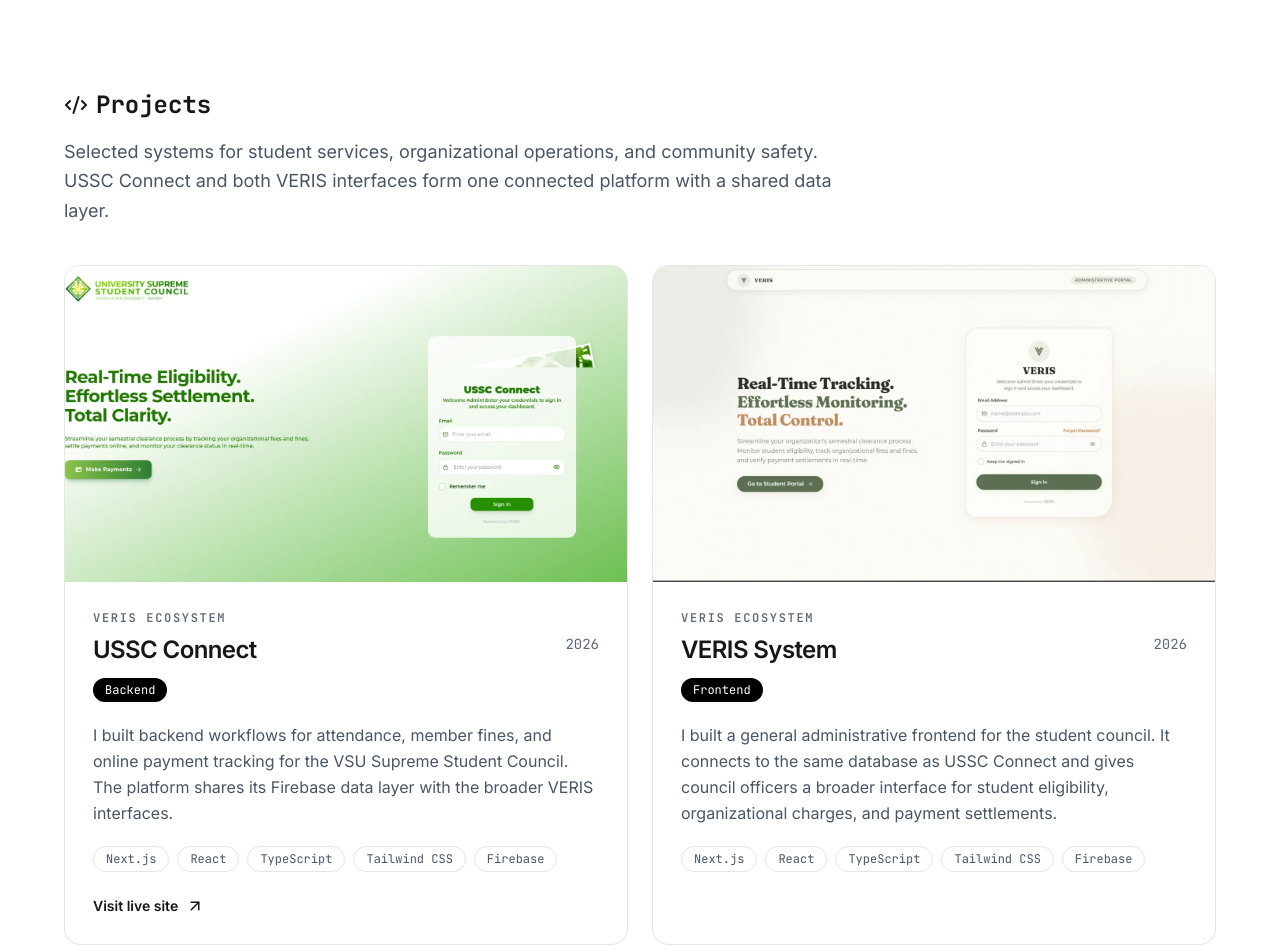
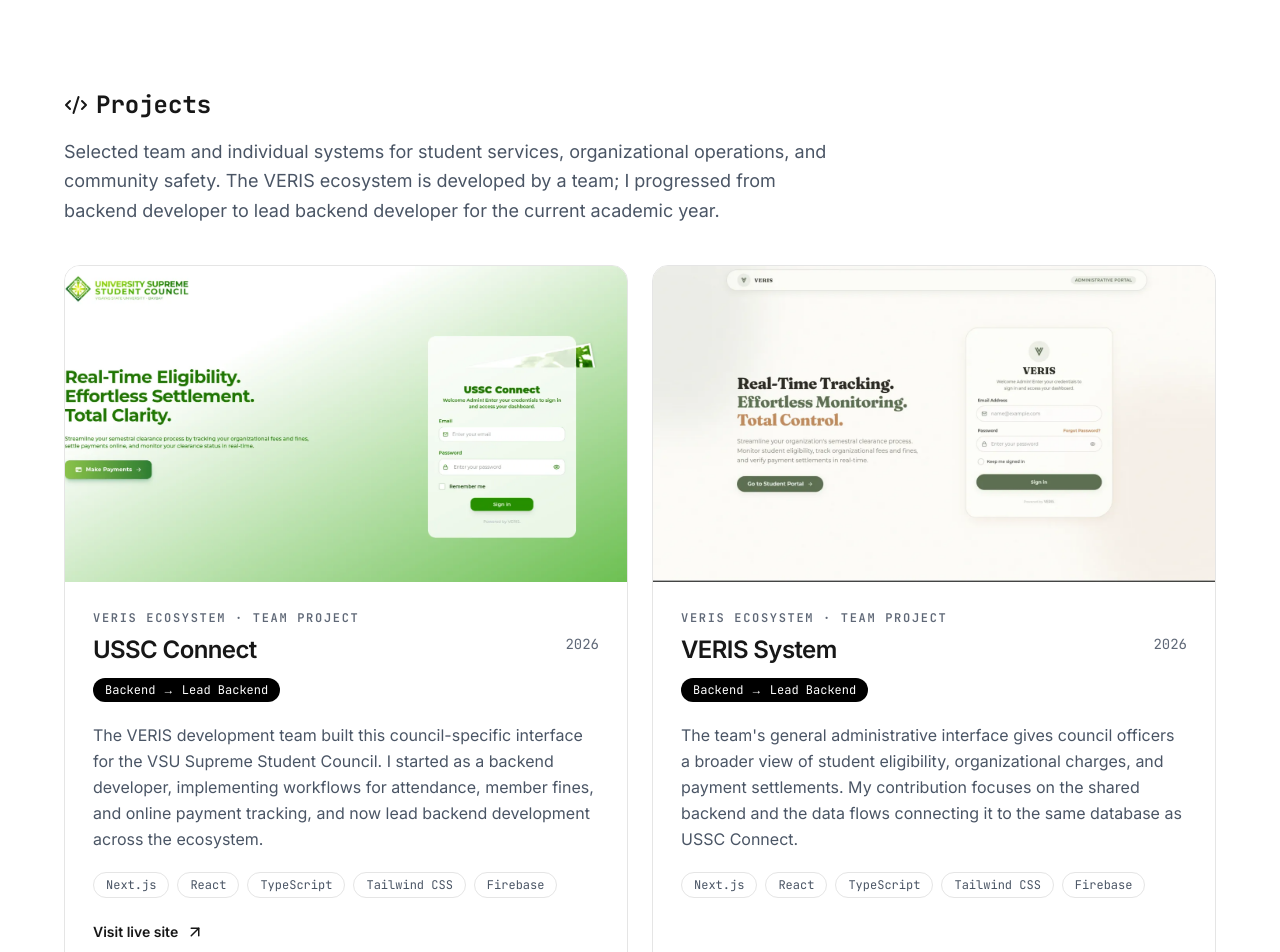
Before and after one commit to xy-real/portfolio-new, a Next.js app: page / in a window 1280 px wide. Shown: the part 1640-2592 px from the top of the page. Built offline with nearby package versions, Linux system fonts and the light colour scheme; no server answers.

Commit message:
fix: clarify VERIS team role and backend leadership

```diff
--- a/app/components/Projects.tsx
+++ b/app/components/Projects.tsx
@@ -18,10 +18,10 @@
 const projects: Project[] = [
   {
     title: "USSC Connect",
-    role: "Backend",
-    category: "VERIS ecosystem",
+    role: "Backend → Lead Backend",
+    category: "VERIS ecosystem · Team project",
     description:
-      "I built backend workflows for attendance, member fines, and online payment tracking for the VSU Supreme Student Council. The platform shares its Firebase data layer with the broader VERIS interfaces.",
+      "The VERIS development team built this council-specific interface for the VSU Supreme Student Council. I started as a backend developer, implementing workflows for attendance, member fines, and online payment tracking, and now lead backend development across the ecosystem.",
     tech: ["Next.js", "React", "TypeScript", "Tailwind CSS", "Firebase"],
     year: "2026",
     image: "/projects/ussc-connect.webp",
@@ -32,20 +32,20 @@
   },
   {
     title: "VERIS System",
-    role: "Frontend",
-    category: "VERIS ecosystem",
+    role: "Backend → Lead Backend",
+    category: "VERIS ecosystem · Team project",
     description:
-      "I built a general administrative frontend for the student council. It connects to the same database as USSC Connect and gives council officers a broader interface for student eligibility, organizational charges, and payment settlements.",
+      "The team's general administrative interface gives council officers a broader view of student eligibility, organizational charges, and payment settlements. My contribution focuses on the shared backend and the data flows connecting it to the same database as USSC Connect.",
     tech: ["Next.js", "React", "TypeScript", "Tailwind CSS", "Firebase"],
     year: "2026",
     image: "/projects/veris-system.webp",
   },
   {
     title: "VERIS Student Portal",
-    role: "Frontend",
-    category: "VERIS ecosystem",
+    role: "Backend → Lead Backend",
+    category: "VERIS ecosystem · Team project",
     description:
-      "I built the student-facing side of VERIS, where students can review payables from each organization, monitor their clearance status, update their records, and settle dues and fines remotely.",
+      "The team's student-facing portal lets students review payables across organizations, monitor clearance status, update records, and settle dues and fines remotely. I worked on the backend flows supporting these shared student services.",
     tech: ["Next.js", "React", "TypeScript", "Tailwind CSS", "Firebase"],
     year: "2026",
     image: "/projects/veris-student-portal.webp",
@@ -90,7 +90,7 @@
             <h2 id="projects-title" className="font-mono text-2xl font-bold">Projects</h2>
           </div>
           <p className="text-lg leading-relaxed text-gray-600">
-            Selected systems for student services, organizational operations, and community safety. USSC Connect and both VERIS interfaces form one connected platform with a shared data layer.
+            Selected team and individual systems for student services, organizational operations, and community safety. The VERIS ecosystem is developed by a team; I progressed from backend developer to lead backend developer for the current academic year.
           </p>
         </div>
 
```
